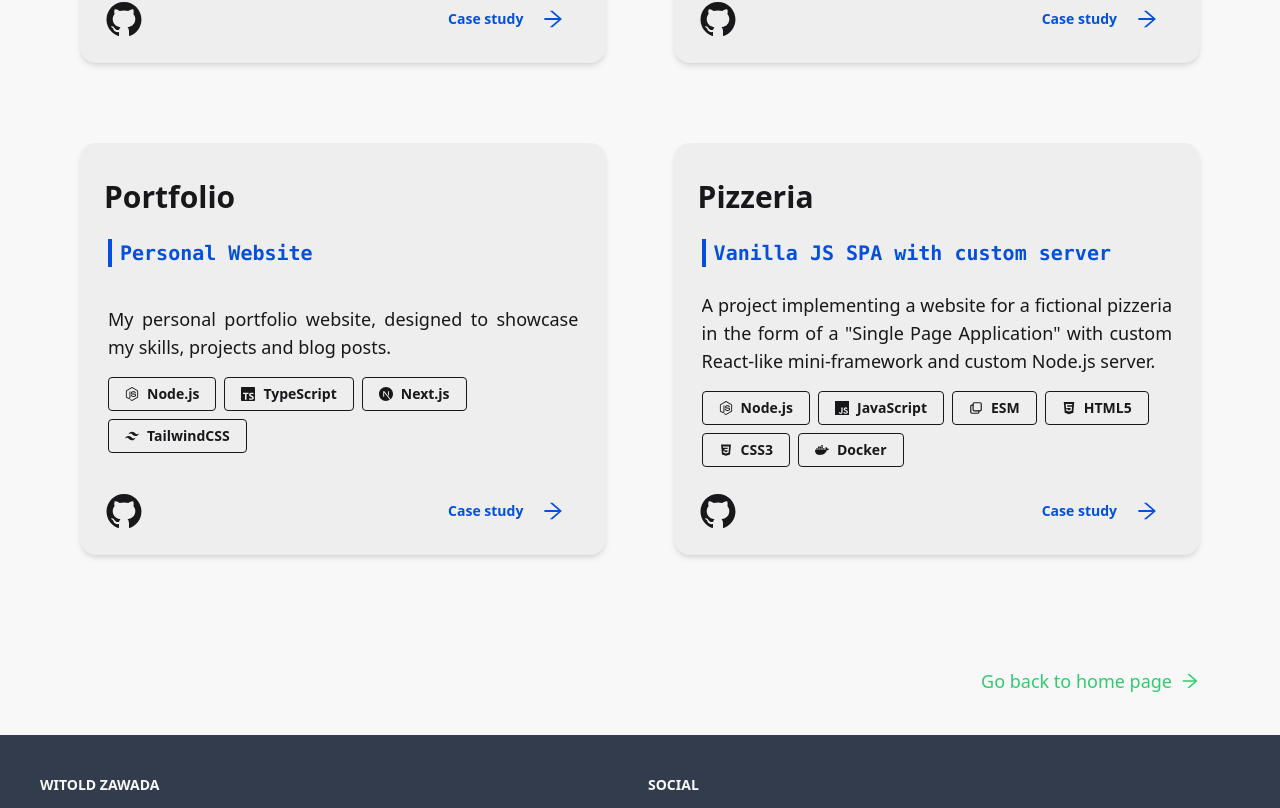
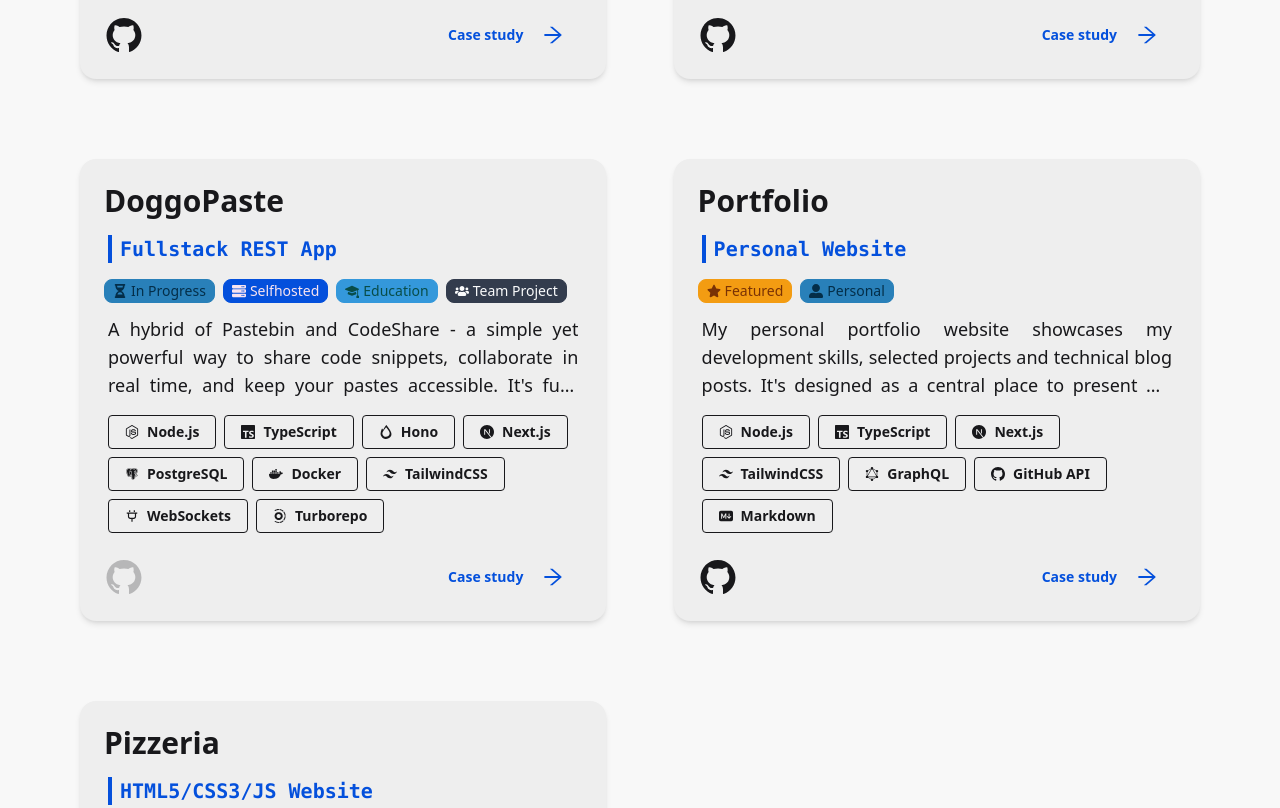
Before and after one commit to PoProstuWitold/portfolio, a Next.js app: page /projects in a window 1280 px wide. Shown: the part 1246-2054 px from the top of the page. Built offline with nearby package versions, Linux system fonts and the light colour scheme.

Commit message:
feat: project badges

```diff
--- /dev/null
+++ b/app/components/Badge.tsx
@@ -0,0 +1,20 @@
+import type React from 'react'
+import { badgeDataMap } from '@/utils/badge'
+
+interface BadgeProps {
+	type: string
+}
+
+export const Badge: React.FC<BadgeProps> = ({ type }) => {
+	const badge = badgeDataMap[type]
+	if (!badge) return null
+
+	return (
+		<div
+			className={`badge flex items-center gap-1 rounded-lg px-2 py-1 text-sm ${badge.className}`}
+		>
+			{badge.icon}
+			{badge.label}
+		</div>
+	)
+}
--- a/app/components/Project.tsx
+++ b/app/components/Project.tsx
@@ -1,31 +1,33 @@
 import Link from 'next/link'
 import { AiFillGithub, AiOutlineArrowRight } from 'react-icons/ai'
-import { HiStar } from 'react-icons/hi' // ikona "featured"
 import type { ProjectDocument } from '@/types'
+import { Badge } from './Badge'
 import { Skill } from './Skill'
 
 interface ProjectProps {
 	project: ProjectDocument
-	featured?: boolean
+	badges?: boolean
 }
 
-export const Project: React.FC<ProjectProps> = ({ project, featured }) => {
+export const Project: React.FC<ProjectProps> = ({ project, badges }) => {
+	const isInProgress = project.badges?.includes('inProgress')
+
 	return (
 		<div className='relative flex flex-col justify-between my-10 bg-base-300 p-6 lg:w-[47%] rounded-2xl shadow-md hover:shadow-2xl hover:cursor-pointer transition-all'>
-			{featured && (
-				<div className='absolute top-5 right-5 badge badge-warning rounded-lg'>
-					<HiStar className='w-4 h-4' />
-					<span>Featured</span>
+			<div className='flex flex-col mt-5 md:mt-0 gap-4'>
+				<h2 className='text-3xl font-bold text-left'>
+					{project.formattedName}
+				</h2>
+				<span className='pl-2 mx-1 font-mono font-bold border-l-4 text-secondary border-secondary'>
+					{project.type}
+				</span>
+				{badges && project.badges?.length > 0 && (
+					<div className='flex flex-wrap gap-2'>
+						{project.badges.map((badge, id) => (
+							<Badge key={`${id}:${badge}`} type={badge} />
+						))}
 					</div>
 				)}
-
-			<div className='flex flex-col mt-5 md:mt-0'>
-				<h2 className='my-3 text-3xl font-bold text-left'>
-					{project.formattedName}
-				</h2>
-				<span className='pl-2 mx-1 my-3 font-mono font-bold border-l-4 text-secondary border-secondary'>
-					{project.type}
-				</span>
 			</div>
 
 			<div>
@@ -41,6 +43,14 @@ export const Project: React.FC<ProjectProps> = ({ project, featured }) => {
 
 			<div className='flex flex-row justify-between items-center mt-5'>
 				<div className='flex'>
+					{isInProgress ? (
+						<div
+							className='tooltip tooltip-bottom tooltip-info'
+							data-tip='In progress - repo not available'
+						>
+							<AiFillGithub className='w-10 h-10 opacity-25 line-through' />
+						</div>
+					) : (
 						<a
 							href={project.repo}
 							target='_blank'
@@ -49,7 +59,9 @@ export const Project: React.FC<ProjectProps> = ({ project, featured }) => {
 						>
 							<AiFillGithub className='transition-all active:scale-90 hover:scale-125 duration-300 hover:text-primary ease-in-out w-10 h-10' />
 						</a>
+					)}
 				</div>
+
 				<div className='flex group'>
 					<Link
 						href={`/projects/${project.name}`}
--- a/app/projects/[project]/page.tsx
+++ b/app/projects/[project]/page.tsx
@@ -1,8 +1,11 @@
 import { graphql } from '@octokit/graphql'
 import type { Metadata } from 'next'
+import Link from 'next/link'
 import type { ReactElement } from 'react'
 import { AiFillGithub, AiOutlineStar } from 'react-icons/ai'
+import { FaHourglassHalf } from 'react-icons/fa'
 import { TbGitFork, TbLicense, TbLicenseOff } from 'react-icons/tb'
+import { Badge } from '@/components/Badge'
 import { Skill } from '@/components/Skill'
 import type { Repository } from '@/types'
 import { caseStudies, owner, projects, repoQuery } from '@/utils/constans'
@@ -34,7 +37,7 @@ async function fetchData(project: string): Promise<Data | null> {
 		})) as Data
 		return data
 	} catch (err) {
-		console.error(err)
+		console.info(err)
 		return null
 	}
 }
@@ -93,18 +96,106 @@ export default async function ProjectPage({
 	const { project } = await params
 	const data = await fetchData(project)
 
-	if (!data) return <div>Data not found</div>
-	const { repository } = data
-	if (!repository) return <div>Repository not found</div>
+	const repository = data?.repository ?? null
+	const localProject = getProjectInfo(project)
 
-	const localProject = getProjectInfo(repository.name)
+	if (!repository && !localProject) {
+		return (
+			<section className='min-h-screen flex items-center justify-center text-center px-4 py-28'>
+				<div className='bg-base-200 p-6 rounded-2xl max-w-xl space-y-4'>
+					<h2 className='text-3xl font-bold text-error'>
+						Project not found
+					</h2>
+					<p className='text-lg'>
+						We couldn't fetch any data for the repository{' '}
+						<code className='text-warning'>{project}</code>. It may
+						be private, deleted, or the name is incorrect.
+					</p>
+					<Link href='/' className='btn btn-secondary mt-4'>
+						Go back to homepage
+					</Link>
+				</div>
+			</section>
+		)
+	}
+
+	if (!repository && localProject) {
+		return (
+			<section className='min-h-screen flex flex-col gap-8 py-28 px-4 lg:px-20'>
+				<div className='alert bg-info text-info-content shadow-lg'>
+					<div className='flex flex-col gap-2'>
+						<div className='flex items-center gap-1'>
+							<FaHourglassHalf className='w-5 h-5' />
+							<span className='font-bold text-xl'>
+								In Progress
+							</span>
+						</div>
+						<span className='font-semibold text-lg'>
+							This project is still under development. Some data
+							may be incomplete or not public yet.
+						</span>
+					</div>
+				</div>
+				<div className='flex flex-col lg:flex-row gap-10'>
+					<div className='flex flex-col flex-grow lg:w-1/2 bg-base-200 p-6 rounded-2xl gap-4'>
+						<div className='flex flex-col mt-5 md:mt-0 gap-4'>
+							<h2 className='text-3xl font-bold text-left'>
+								{localProject.formattedName}
+							</h2>
+							<span className='text-xl pl-2 mx-1 font-mono font-bold border-l-4 text-secondary border-secondary'>
+								{localProject.type}
+							</span>
+							{localProject.badges?.length > 0 && (
+								<div className='flex flex-wrap gap-2'>
+									{localProject.badges.map((badge, id) => (
+										<Badge
+											key={`${id}:${badge}`}
+											type={badge}
+										/>
+									))}
+								</div>
+							)}
+						</div>
+						<p className='text-lg text-justify whitespace-pre-line'>
+							{localProject.description.trim()}
+						</p>
+					</div>
+
+					<div className='flex flex-col flex-grow lg:w-1/2 bg-base-200 p-6 rounded-2xl gap-4'>
+						<h3 className='text-2xl font-bold'>Stats</h3>
+						<div className='divider'>Technologies</div>
+						<div className='flex flex-wrap'>
+							{localProject.skills.map((skill, index) => (
+								<Skill
+									key={`${index}:${skill}`}
+									title={skill}
+								/>
+							))}
+						</div>
+					</div>
+				</div>
+
+				<div className='bg-base-200 p-6 rounded-2xl'>
+					<h2 className='text-3xl font-bold mb-2'>Case study</h2>
+					<p className='text-justify'>
+						This project is currently in progress or not publicly
+						available on GitHub.
+					</p>
+				</div>
+			</section>
+		)
+	}
+
+	// Just for TypeScript type safety
+	if (!repository) return <div>Good luck seeing that</div>
 
 	return (
 		<section className='min-h-screen flex flex-col gap-8 py-28 px-4 lg:px-20'>
 			<div className='flex flex-col lg:flex-row gap-10'>
 				<div className='flex flex-col flex-grow lg:w-1/2 bg-base-200 p-6 rounded-2xl gap-4'>
-					<div className='flex items-center gap-3'>
-						<h2 className='text-3xl font-bold'>
+					<div className='flex flex-col mt-5 md:mt-0 gap-4'>
+						<div className='flex flex-row items-center gap-2'>
+							<h2 className='text-3xl font-bold text-left'>
 								{localProject?.formattedName || repository.name}
 							</h2>
 							<a
@@ -116,6 +207,20 @@ export default async function ProjectPage({
 							>
 								<AiFillGithub className='w-8 h-8 hover:text-primary transition-transform hover:scale-110' />
 							</a>
+						</div>
+						<span className='text-xl pl-2 mx-1 font-mono font-bold border-l-4 text-secondary border-secondary'>
+							{localProject?.type}
+						</span>
+						{localProject && localProject.badges?.length > 0 && (
+							<div className='flex flex-wrap gap-2'>
+								{localProject?.badges.map((badge, id) => (
+									<Badge
+										key={`${id}:${badge}`}
+										type={badge}
+									/>
+								))}
+							</div>
+						)}
 					</div>
 					<p className='text-lg text-justify'>
 						{repository.description}
--- a/app/projects/page.tsx
+++ b/app/projects/page.tsx
@@ -1,7 +1,7 @@
 import type { Metadata } from 'next'
 import { AiOutlineArrowRight } from 'react-icons/ai'
 import { Project } from '@/components/Project'
-import { featuredProjects, projects } from '@/utils/constans'
+import { projects } from '@/utils/constans'
 
 export const metadata: Metadata = {
 	title: 'All Projects | Witold Zawada',
@@ -65,7 +65,7 @@ const ProjectsPage: React.FC = () => {
 						<Project
 							key={`${index}:${project.name}`}
 							project={project}
-							featured={featuredProjects.includes(project)}
+							badges
 						/>
 					)
 				})}
--- a/app/sections/FeaturedProjects.tsx
+++ b/app/sections/FeaturedProjects.tsx
@@ -24,6 +24,7 @@ export const FeaturedProjects: React.FC = () => {
 						<Project
 							key={`${index}:${project.name}`}
 							project={project}
+							badges
 						/>
 					)
 				})}
--- a/app/types/index.d.ts
+++ b/app/types/index.d.ts
@@ -30,4 +30,15 @@ export interface ProjectDocument {
 	type: string
 	skills: string[]
 	repo: string
+	badges: Array<
+		| 'featured'
+		| 'new'
+		| 'inProgress'
+		| 'deprecated'
+		| 'collaboration'
+		| 'personal'
+		| 'docs'
+		| 'selfhosted'
+		| 'education'
+	>
 }
--- /dev/null
+++ b/app/utils/badge.tsx
@@ -0,0 +1,62 @@
+import type { JSX } from 'react'
+import { BsMortarboardFill } from 'react-icons/bs'
+import {
+	FaBook,
+	FaHourglassHalf,
+	FaRocket,
+	FaServer,
+	FaStar,
+	FaTrash,
+	FaUserAlt,
+	FaUsers
+} from 'react-icons/fa'
+
+type BadgeInfo = {
+	label: string
+	className: string
+	icon: JSX.Element
+}
+
+export const badgeDataMap: Record<string, BadgeInfo> = {
+	featured: {
+		label: 'Featured',
+		className: 'badge-warning',
+		icon: <FaStar />
+	},
+	new: { label: 'New', className: 'badge-success', icon: <FaRocket /> },
+	inProgress: {
+		label: 'In Progress',
+		className: 'badge-info',
+		icon: <FaHourglassHalf />
+	},
+	deprecated: {
+		label: 'Deprecated',
+		className: 'badge-error',
+		icon: <FaTrash />
+	},
+	collaboration: {
+		label: 'Team Project',
+		className: 'badge-neutral',
+		icon: <FaUsers />
+	},
+	personal: {
+		label: 'Personal',
+		className: 'badge-info',
+		icon: <FaUserAlt />
+	},
+	docs: {
+		label: 'Docs',
+		className: 'badge-neutral',
+		icon: <FaBook />
+	},
+	selfhosted: {
+		label: 'Selfhosted',
+		className: 'badge-secondary',
+		icon: <FaServer />
+	},
+	education: {
+		label: 'Education',
+		className: 'badge-accent',
+		icon: <BsMortarboardFill />
+	}
+}
--- a/app/utils/constans.ts
+++ b/app/utils/constans.ts
@@ -45,7 +45,7 @@ export const featuredProjects: ProjectDocument[] = [
 		formattedName: 'Nest Next Boilerplate',
 		description:
 			'Boilerplate for Nest.js, Next.js, TypeScript stack. Includes social logins, account verification, password change & recover, real-time chats and more.',
-		type: 'Fullstack REST app',
+		type: 'Fullstack REST App',
 		skills: [
 			'Node.js',
 			'TypeScript',
@@ -57,7 +57,8 @@ export const featuredProjects: ProjectDocument[] = [
 			'TailwindCSS',
 			'Nodemailer'
 		],
-		repo: 'https://github.com/PoProstuWitold/nest-next-boilerplate'
+		repo: 'https://github.com/PoProstuWitold/nest-next-boilerplate',
+		badges: ['featured']
 	},
 	{
 		name: 'homeserver',
@@ -74,14 +75,15 @@ export const featuredProjects: ProjectDocument[] = [
 			'Caddy',
 			'VPN'
 		],
-		repo: 'https://github.com/PoProstuWitold/homeserver'
+		repo: 'https://github.com/PoProstuWitold/homeserver',
+		badges: ['featured', 'selfhosted', 'docs']
 	},
 	{
 		name: 'nuntius-feed',
 		formattedName: 'Nuntius Feed',
 		description:
 			'Your personal herald for the digital age. A lightweight web application for subscribing to and reading RSS and Atom feeds. Parses feeds from all RSS and Atom specifications.',
-		type: 'Fullstack REST app with RPC',
+		type: 'Fullstack REST App with RPC',
 		skills: [
 			'Node.js',
 			'TypeScript',
@@ -94,14 +96,15 @@ export const featuredProjects: ProjectDocument[] = [
 			'TailwindCSS',
 			'CRON'
 		],
-		repo: 'https://github.com/PoProstuWitold/nuntius-feed'
+		repo: 'https://github.com/PoProstuWitold/nuntius-feed',
+		badges: ['featured', 'selfhosted', 'education']
 	},
 	{
 		name: 'Sayuna',
 		formattedName: 'Sayuna',
 		description:
 			'Easily extensible and customizable all-in-one Discord bot. Moderation, music & fun! Built around dependency injection pattern. Includes real-time dashboard with controls and Docker image for easy deployment and monitoring',
-		type: 'Discord bot',
+		type: 'Discord Bot',
 		skills: [
 			'Node.js',
 			'TypeScript',
@@ -111,29 +114,60 @@ export const featuredProjects: ProjectDocument[] = [
 			'ESM',
 			'Docker'
 		],
-		repo: 'https://github.com/PoProstuWitold/Sayuna'
+		repo: 'https://github.com/PoProstuWitold/Sayuna',
+		badges: ['featured', 'selfhosted']
 	}
 ]
 
 export const projects: ProjectDocument[] = [
 	...featuredProjects,
 	{
+		name: 'doggopaste',
+		formattedName: 'DoggoPaste',
+		description: `
+		A hybrid of Pastebin and CodeShare - a simple yet powerful way to share code snippets, collaborate in real time, and keep your pastes accessible. It's fully free, open-source, and selfhostable. Designed with privacy, collaboration, and permanence in mind.
+		`,
+		type: 'Fullstack REST App',
+		skills: [
+			'Node.js',
+			'TypeScript',
+			'Hono',
+			'Next.js',
+			'PostgreSQL',
+			'Docker',
+			'TailwindCSS',
+			'WebSockets',
+			'Turborepo'
+		],
+		repo: 'https://github.com/PoProstuWitold/doggopaste',
+		badges: ['inProgress', 'selfhosted', 'education', 'collaboration']
+	},
+	{
 		name: 'portfolio',
 		formattedName: 'Portfolio',
-		description:
-			'My personal portfolio website, designed to showcase my skills, projects and blog posts.',
+		description: `My personal portfolio website showcases my development skills, selected projects and technical blog posts. It's designed as a central place to present my work and share insights. Clean, responsive, and built with modern tools.`,
 		type: 'Personal Website',
-		skills: ['Node.js', 'TypeScript', 'Next.js', 'TailwindCSS'],
-		repo: 'https://github.com/PoProstuWitold/portfolio'
+		skills: [
+			'Node.js',
+			'TypeScript',
+			'Next.js',
+			'TailwindCSS',
+			'GraphQL',
+			'GitHub API',
+			'Markdown'
+		],
+		repo: 'https://github.com/PoProstuWitold/portfolio',
+		badges: ['featured', 'personal']
 	},
 	{
 		name: 'pizzeria',
 		formattedName: 'Pizzeria',
 		description:
 			'A project implementing a website for a fictional pizzeria in the form of a "Single Page Application" with custom React-like mini-framework and custom Node.js server.',
-		type: 'Vanilla JS SPA with custom server',
+		type: 'HTML5/CSS3/JS Website',
 		skills: ['Node.js', 'JavaScript', 'ESM', 'HTML5', 'CSS3', 'Docker'],
-		repo: 'https://github.com/PoProstuWitold/pizzeria'
+		repo: 'https://github.com/PoProstuWitold/pizzeria',
+		badges: ['featured', 'education']
 	}
 ]
 
--- a/app/utils/skillData.tsx
+++ b/app/utils/skillData.tsx
@@ -1,5 +1,11 @@
 import type { JSX } from 'react'
-import { BiLogoMongodb, BiLogoPostgresql, BiTransferAlt } from 'react-icons/bi'
+import {
+	BiLogoMongodb,
+	BiLogoPostgresql,
+	BiPlug,
+	BiTransferAlt
+} from 'react-icons/bi'
+import { BsGithub, BsMarkdownFill } from 'react-icons/bs'
 import { DiCss3, DiRedis } from 'react-icons/di'
 import {
 	FaClock,
@@ -16,6 +22,7 @@ import {
 	SiCloudflare,
 	SiDiscord,
 	SiDocker,
+	SiGraphql,
 	SiHono,
 	SiJavascript,
 	SiJsonwebtokens,
@@ -24,6 +31,7 @@ import {
 	SiNextdotjs,
 	SiReact,
 	SiTailwindcss,
+	SiTurborepo,
 	SiTypescript,
 	SiWireguard
 } from 'react-icons/si'
@@ -93,6 +101,26 @@ const skillDataMap: Record<string, SkillInfo> = {
 	CSS3: {
 		icon: <DiCss3 />,
 		url: 'https://developer.mozilla.org/en-US/docs/Web/CSS'
+	},
+	GraphQL: {
+		icon: <SiGraphql />,
+		url: 'https://graphql.org/'
+	},
+	'GitHub API': {
+		icon: <BsGithub />,
+		url: 'https://docs.github.com/en'
+	},
+	Markdown: {
+		icon: <BsMarkdownFill />,
+		url: 'https://www.markdownguide.org/'
+	},
+	Turborepo: {
+		icon: <SiTurborepo />,
+		url: 'https://turborepo.com/'
+	},
+	WebSockets: {
+		icon: <BiPlug />,
+		url: 'https://developer.mozilla.org/en-US/docs/Web/API/WebSockets_API'
 	}
 }
 
```
Lines whose indentation alone changed are shown as unchanged.
